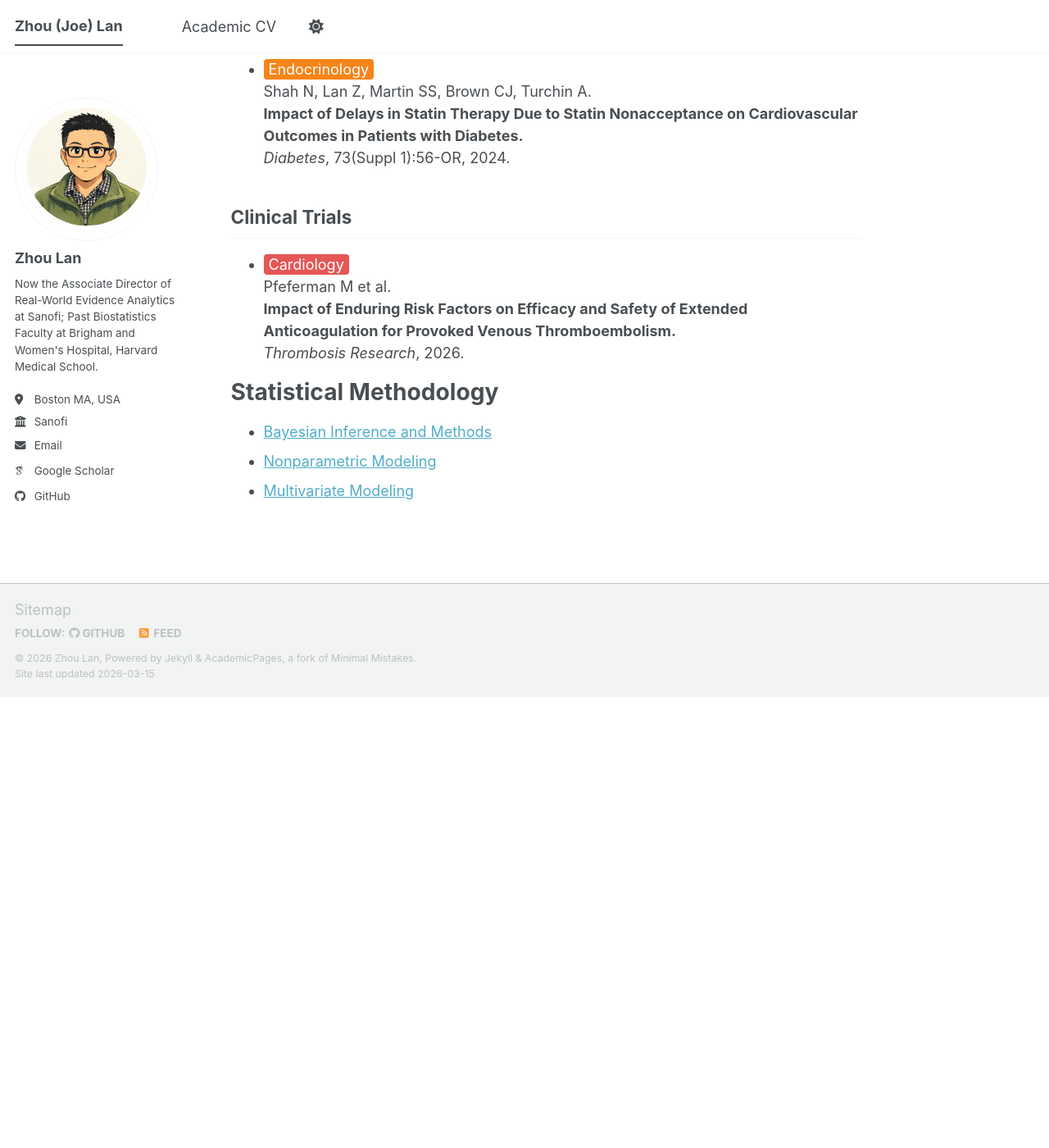
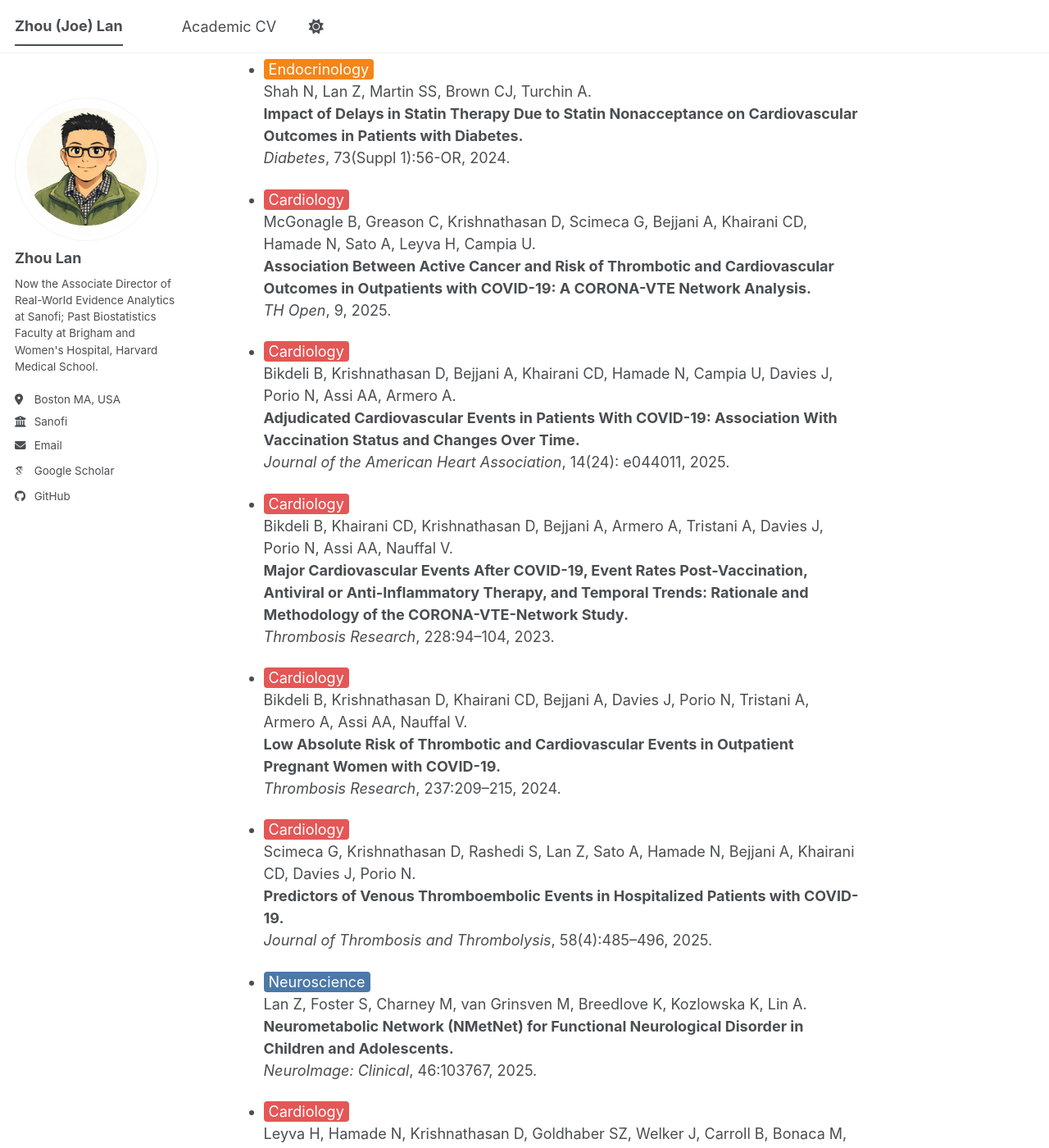
Before and after one commit to lanzhouBWH/lanzhoubwh.github.io, a Jekyll site: the page built from _pages/about.md, in a window 1280 px wide and 1400 px high, scrolled down 2917 px. Shown: the whole window at 82% size. Built offline with Jekyll 4.4.1, drawn with Linux system fonts in a browser that asks for light colours; some web fonts are replaced; a script bundle is joined from its source files by our own code; library files that are not in the unit come from our copies; before the commit the page ends 3767 px from its top, so only the background shows below that; some of the changed text lies outside the part shown.

Commit message:
Update about.md

```diff
--- a/_pages/about.md
+++ b/_pages/about.md
@@ -92,6 +92,41 @@ Epidemiological real-world studies and outcomes research using EHRs, insurance c
   **Impact of Delays in Statin Therapy Due to Statin Nonacceptance on Cardiovascular Outcomes in Patients with Diabetes.**
   *Diabetes*, 73(Suppl 1):56-OR, 2024.
 
+- <span style="background:#E45756;color:white;padding:2px 6px;border-radius:4px;">Cardiology</span>
+  McGonagle B, Greason C, Krishnathasan D, Scimeca G, Bejjani A, Khairani CD, Hamade N, Sato A, Leyva H, Campia U.
+  **Association Between Active Cancer and Risk of Thrombotic and Cardiovascular Outcomes in Outpatients with COVID-19: A CORONA-VTE Network Analysis.**
+  *TH Open*, 9, 2025.
+
+- <span style="background:#E45756;color:white;padding:2px 6px;border-radius:4px;">Cardiology</span>
+  Bikdeli B, Krishnathasan D, Bejjani A, Khairani CD, Hamade N, Campia U, Davies J, Porio N, Assi AA, Armero A.
+  **Adjudicated Cardiovascular Events in Patients With COVID-19: Association With Vaccination Status and Changes Over Time.**
+  *Journal of the American Heart Association*, 14(24): e044011, 2025.
+
+- <span style="background:#E45756;color:white;padding:2px 6px;border-radius:4px;">Cardiology</span>
+  Bikdeli B, Khairani CD, Krishnathasan D, Bejjani A, Armero A, Tristani A, Davies J, Porio N, Assi AA, Nauffal V.
+  **Major Cardiovascular Events After COVID-19, Event Rates Post-Vaccination, Antiviral or Anti-Inflammatory Therapy, and Temporal Trends: Rationale and Methodology of the CORONA-VTE-Network Study.**
+  *Thrombosis Research*, 228:94–104, 2023.
+
+- <span style="background:#E45756;color:white;padding:2px 6px;border-radius:4px;">Cardiology</span>
+  Bikdeli B, Krishnathasan D, Khairani CD, Bejjani A, Davies J, Porio N, Tristani A, Armero A, Assi AA, Nauffal V.
+  **Low Absolute Risk of Thrombotic and Cardiovascular Events in Outpatient Pregnant Women with COVID-19.**
+  *Thrombosis Research*, 237:209–215, 2024.
+
+- <span style="background:#E45756;color:white;padding:2px 6px;border-radius:4px;">Cardiology</span>
+  Scimeca G, Krishnathasan D, Rashedi S, Lan Z, Sato A, Hamade N, Bejjani A, Khairani CD, Davies J, Porio N.
+  **Predictors of Venous Thromboembolic Events in Hospitalized Patients with COVID-19.**
+  *Journal of Thrombosis and Thrombolysis*, 58(4):485–496, 2025.
+
+- <span style="background:#4C78A8;color:white;padding:2px 6px;border-radius:4px;">Neuroscience</span>
+  Lan Z, Foster S, Charney M, van Grinsven M, Breedlove K, Kozlowska K, Lin A.
+  **Neurometabolic Network (NMetNet) for Functional Neurological Disorder in Children and Adolescents.**
+  *NeuroImage: Clinical*, 46:103767, 2025.
+
+- <span style="background:#E45756;color:white;padding:2px 6px;border-radius:4px;">Cardiology</span>
+  Leyva H, Hamade N, Krishnathasan D, Goldhaber SZ, Welker J, Carroll B, Bonaca M, Lan Z, Bikdeli B, Piazza G.
+  **Non-O Blood Groups and Cardiovascular Outcomes in COVID-19: Findings From a Large Multicenter Study.**
+  *JACC: Advances*, 4(4):101641, 2025.
+
 ## Clinical Trials
 - <span style="background:#E45756;color:white;padding:2px 6px;border-radius:4px;">Cardiology</span>
   Pfeferman M et al.
```
